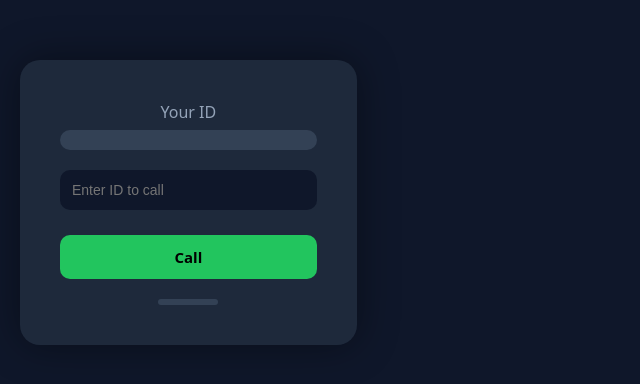
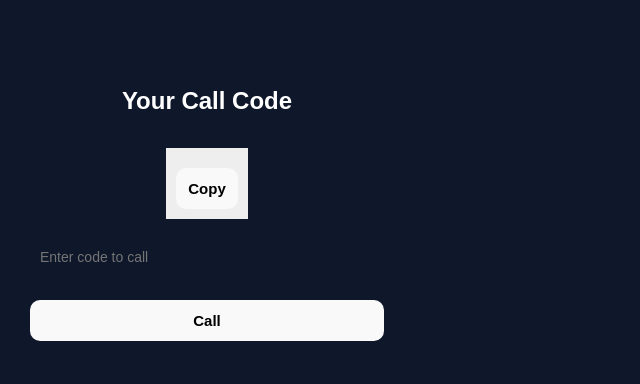
Before and after one commit to gautamwecodepros/webrtcFrontend, a React (Vite) app: page / in a window 1280 px wide. Shown: the part 198-582 px from the top of the page, without its empty margins (0-640 px from the left). Built offline with nearby package versions, Linux system fonts and the light colour scheme; no server answers.

Commit message:
first commit

```diff
--- a/src/App.css
+++ b/src/App.css
@@ -143,3 +143,22 @@ button:active {
   border-radius: 10px;
   background: #334155;
 }
+
+.app {
+  text-align: center;
+  padding: 30px;
+  font-family: sans-serif;
+}
+
+.code-box {
+  background: #eee;
+  padding: 10px;
+  margin: 10px;
+  font-size: 24px;
+  display: inline-block;
+}
+
+input {
+  padding: 10px;
+  margin-top: 10px;
+}
--- a/src/App.jsx
+++ b/src/App.jsx
@@ -7,15 +7,14 @@ const socket = io("https://webrtcbackend-production-0dc3.up.railway.app", {
 });
 
 export default function App() {
-  const [myId, setMyId] = useState("");
-  const [targetId, setTargetId] = useState("");
+  const [myCode, setMyCode] = useState("");
+  const [targetCode, setTargetCode] = useState("");
   const [incomingCall, setIncomingCall] = useState(null);
   const [inCall, setInCall] = useState(false);
-  const [micReady, setMicReady] = useState(false);
 
   const pcRef = useRef(null);
   const remoteAudioRef = useRef();
-  const localStreamRef = useRef();
+  const localStreamRef = useRef(null);
 
   useEffect(() => {
     pcRef.current = new RTCPeerConnection({
@@ -26,27 +25,20 @@ export default function App() {
           username: "openrelayproject",
           credential: "openrelayproject",
         },
-        {
-          urls: "turn:openrelay.metered.ca:443",
-          username: "openrelayproject",
-          credential: "openrelayproject",
-        },
       ],
     });
 
-    socket.on("connect", () => {
-      setMyId(socket.id);
-    });
+    socket.on("your-code", setMyCode);
 
-    pcRef.current.ontrack = (event) => {
-      remoteAudioRef.current.srcObject = event.streams[0];
+    pcRef.current.ontrack = (e) => {
+      remoteAudioRef.current.srcObject = e.streams[0];
     };
 
-    pcRef.current.onicecandidate = (event) => {
-      if (event.candidate && targetId) {
+    pcRef.current.onicecandidate = (e) => {
+      if (e.candidate) {
         socket.emit("ice-candidate", {
-          to: targetId,
-          candidate: event.candidate,
+          to: targetCode,
+          candidate: e.candidate,
         });
       }
     };
@@ -63,43 +55,37 @@ export default function App() {
     });
 
     socket.on("ice-candidate", async (candidate) => {
-      try {
       await pcRef.current.addIceCandidate(new RTCIceCandidate(candidate));
-      } catch {}
     });
 
     socket.on("call-ended", endCall);
   }, []);
 
   async function initMic() {
-    try {
+    if (localStreamRef.current) return;
+
     const stream = await navigator.mediaDevices.getUserMedia({ audio: true });
     localStreamRef.current = stream;
 
     stream.getTracks().forEach((track) => {
       pcRef.current.addTrack(track, stream);
     });
-
-      setMicReady(true);
-    } catch {
-      alert("Mic permission required");
-    }
   }
 
   async function startCall() {
-    if (!micReady) await initMic();
+    await initMic();
 
     const offer = await pcRef.current.createOffer();
     await pcRef.current.setLocalDescription(offer);
 
     socket.emit("call-user", {
-      to: targetId,
+      to: targetCode,
       offer,
     });
   }
 
   async function acceptCall() {
-    if (!micReady) await initMic();
+    await initMic();
 
     await pcRef.current.setRemoteDescription(
       new RTCSessionDescription(incomingCall.offer),
@@ -113,74 +99,52 @@ export default function App() {
       answer,
     });
 
-    setTargetId(incomingCall.from);
+    setTargetCode(incomingCall.from);
     setIncomingCall(null);
     setInCall(true);
   }
 
   function endCall() {
     pcRef.current.close();
-
-    pcRef.current = new RTCPeerConnection({
-      iceServers: [{ urls: "stun:stun.l.google.com:19302" }],
-    });
-
-    if (localStreamRef.current) {
-      localStreamRef.current.getTracks().forEach((t) => t.stop());
-    }
-
     setInCall(false);
     setIncomingCall(null);
-    setMicReady(false);
 
-    socket.emit("call-ended", { to: targetId });
+    socket.emit("call-ended", { to: targetCode });
   }
 
   return (
-    <div className="app-container">
-      <div className="card">
-        <div className="title">Your ID</div>
-        <div className="user-id">{myId}</div>
+    <div className="app">
+      <h2>Your Call Code</h2>
+
+      <div className="code-box">
+        {myCode}
+        <button onClick={() => navigator.clipboard.writeText(myCode)}>
+          Copy
+        </button>
+      </div>
 
       {!inCall && !incomingCall && (
         <>
           <input
-              placeholder="Enter ID to call"
-              value={targetId}
-              onChange={(e) => setTargetId(e.target.value)}
+            placeholder="Enter code to call"
+            value={targetCode}
+            onChange={(e) => setTargetCode(e.target.value)}
           />
-            <button className="call-btn" onClick={startCall}>
-              Call
-            </button>
+          <button onClick={startCall}>Call</button>
         </>
       )}
 
       {incomingCall && (
         <>
-            <div className="calling">Incoming Call</div>
-            <button className="accept-btn" onClick={acceptCall}>
-              Accept
-            </button>
-            <button
-              className="reject-btn"
-              onClick={() => setIncomingCall(null)}
-            >
-              Reject
-            </button>
+          <p>Incoming Call from {incomingCall.from}</p>
+          <button onClick={acceptCall}>Accept</button>
+          <button onClick={() => setIncomingCall(null)}>Reject</button>
         </>
       )}
 
-        {inCall && (
-          <>
-            <div className="calling">In Call...</div>
-            <button className="hangup-btn" onClick={endCall}>
-              Hang Up
-            </button>
-          </>
-        )}
+      {inCall && <button onClick={endCall}>Hang Up</button>}
 
       <audio ref={remoteAudioRef} autoPlay />
     </div>
-    </div>
   );
 }
```
Lines whose indentation alone changed are shown as unchanged.
